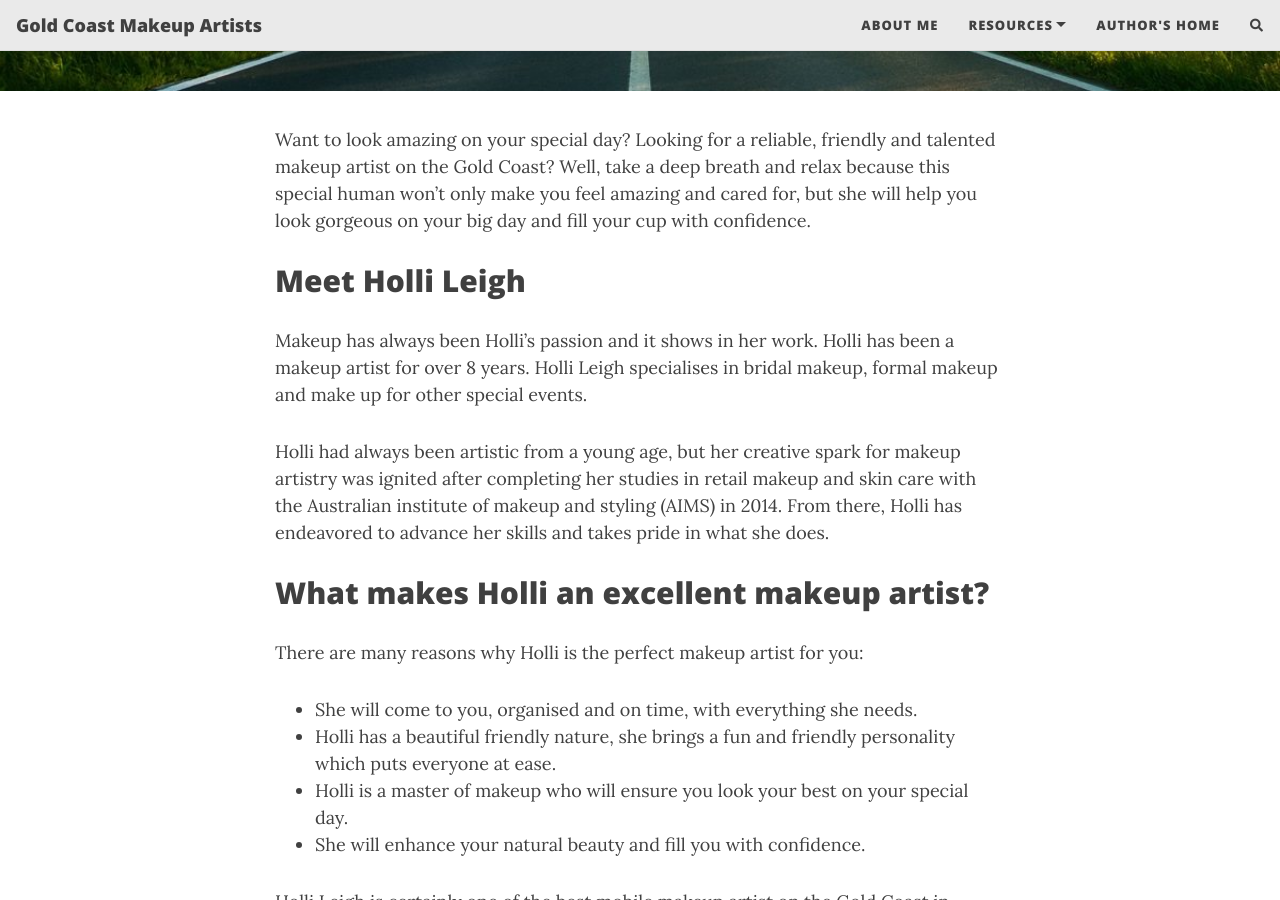
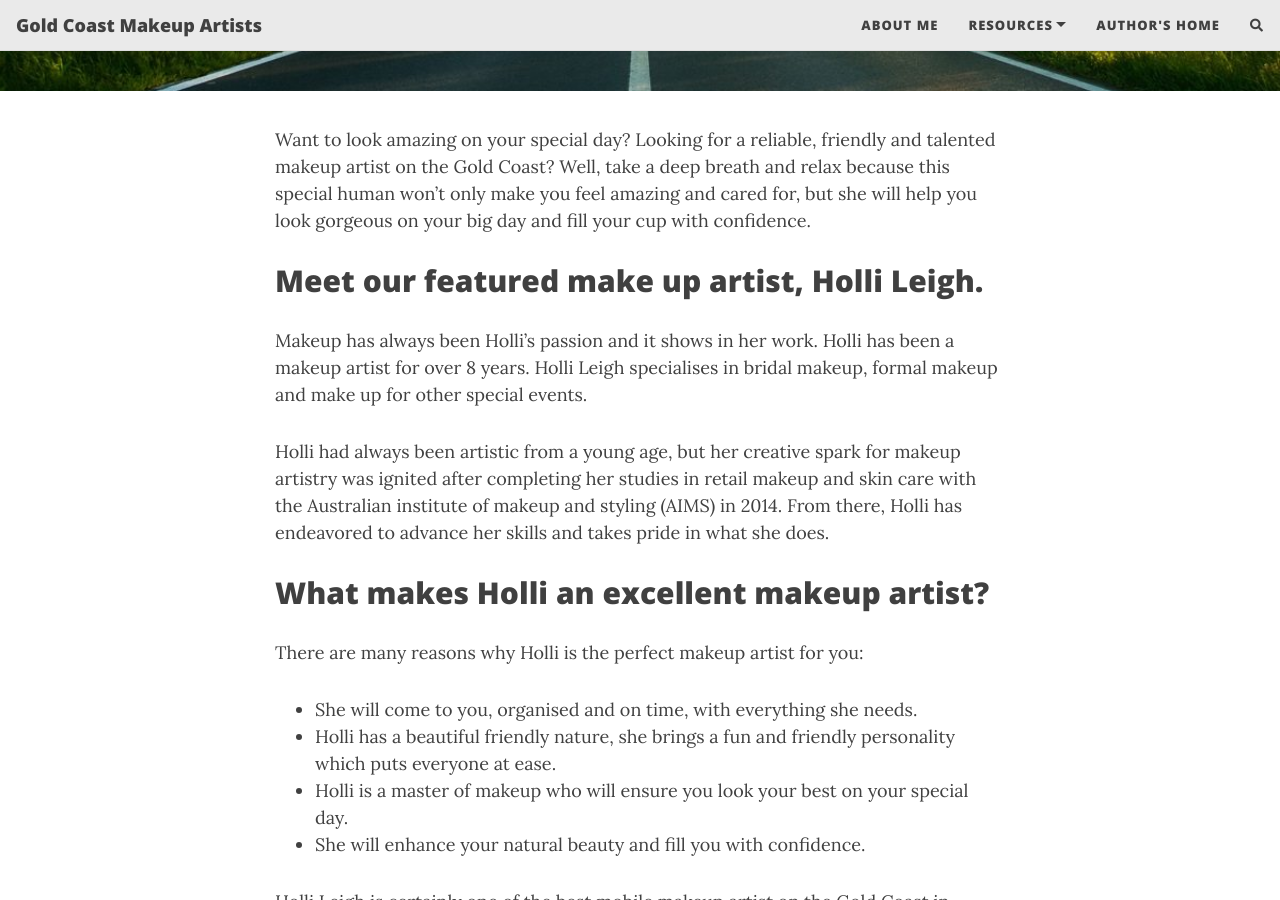
Before and after one commit to nerdflu/goldcoastmakeupartist, a Jekyll site: the page built from index.md, in a window 1280 px wide and 900 px high, scrolled down 452 px. Built offline with Jekyll 4.4.1, drawn with Linux system fonts in a browser that asks for light colours; nearby versions of some CDN libraries; comment, search, counter and statistics services are not loaded.

Commit message:
Update index.md

```diff
--- a/index.md
+++ b/index.md
@@ -9,7 +9,7 @@ tags: [makeup, artist, gold coast]
 ---
 Want to look amazing on your special day? Looking for a reliable, friendly and talented makeup artist on the Gold Coast? Well, take a deep breath and relax because this special human won't only make you feel amazing and cared for, but she will help you look gorgeous on your big day and fill your cup with confidence.
 
-## Meet Holli Leigh
+## Meet our featured make up artist, Holli Leigh.
 
 Makeup has always been Holli's passion and it shows in her work. Holli has been a makeup artist for over 8 years. Holli Leigh specialises in bridal makeup, formal makeup and make up for other special events.
 
```
